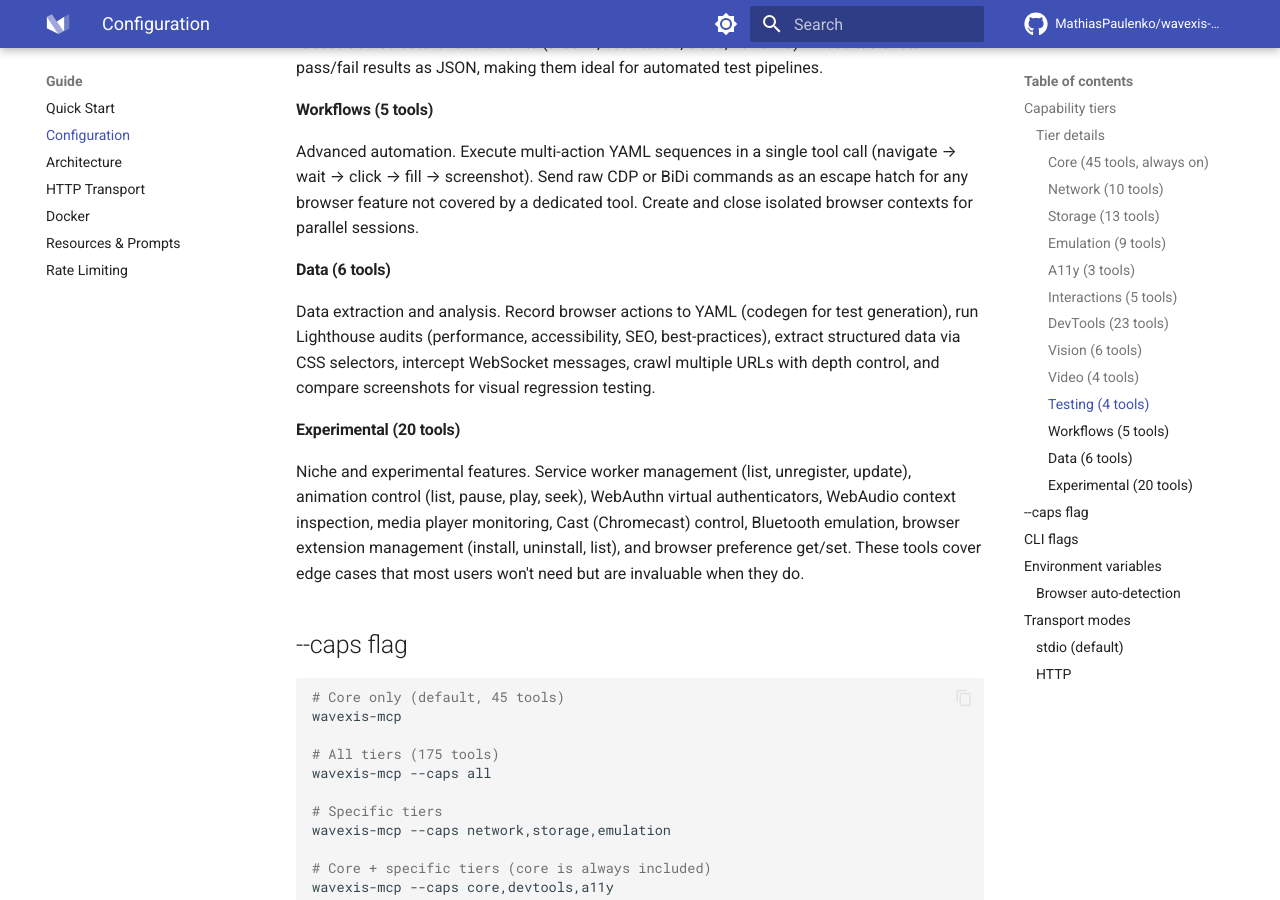
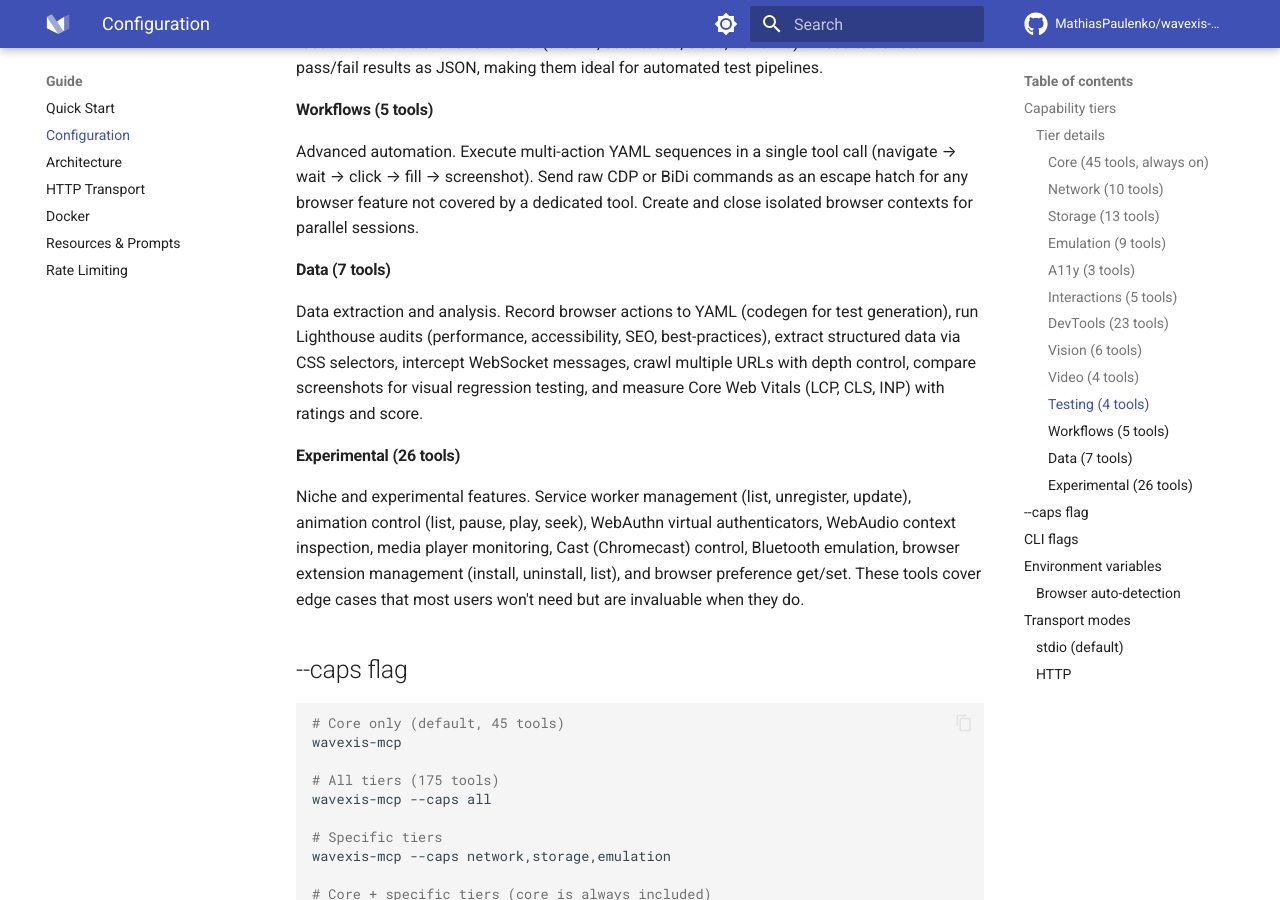
Before and after one commit to MathiasPaulenko/wavexis-mcp, an MkDocs documentation site: the page built from docs/configuration.md, in a window 1280 px wide and 900 px high, scrolled down 2967 px. Built offline with MkDocs 1.6.1 and Material for MkDocs 9.7.7, drawn with Linux system fonts in a browser that asks for light colours; comment, search, counter and statistics services are not loaded.

Commit message:
docs: update tool reference docs (core 45, data 7, experimental 26) and GitHub repo description

```diff
--- a/docs/configuration.md
+++ b/docs/configuration.md
@@ -69,11 +69,11 @@
 
 Advanced automation. Execute multi-action YAML sequences in a single tool call (navigate → wait → click → fill → screenshot). Send raw CDP or BiDi commands as an escape hatch for any browser feature not covered by a dedicated tool. Create and close isolated browser contexts for parallel sessions.
 
-#### Data (6 tools)
+#### Data (7 tools)
 
-Data extraction and analysis. Record browser actions to YAML (codegen for test generation), run Lighthouse audits (performance, accessibility, SEO, best-practices), extract structured data via CSS selectors, intercept WebSocket messages, crawl multiple URLs with depth control, and compare screenshots for visual regression testing.
+Data extraction and analysis. Record browser actions to YAML (codegen for test generation), run Lighthouse audits (performance, accessibility, SEO, best-practices), extract structured data via CSS selectors, intercept WebSocket messages, crawl multiple URLs with depth control, compare screenshots for visual regression testing, and measure Core Web Vitals (LCP, CLS, INP) with ratings and score.
 
-#### Experimental (20 tools)
+#### Experimental (26 tools)
 
 Niche and experimental features. Service worker management (list, unregister, update), animation control (list, pause, play, seek), WebAuthn virtual authenticators, WebAudio context inspection, media player monitoring, Cast (Chromecast) control, Bluetooth emulation, browser extension management (install, uninstall, list), and browser preference get/set. These tools cover edge cases that most users won't need but are invaluable when they do.
 
```
Also changed, not shown: docs/tools/core.md (+5 -2 lines), docs/tools/data.md (+3 -2 lines), docs/tools/experimental.md (+2 -2 lines).
